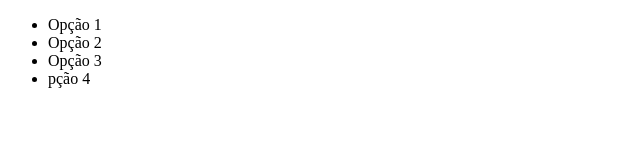
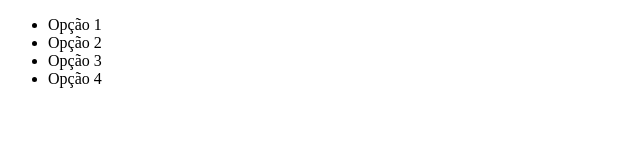
Before and after one commit to L4nex/alura-git, a plain HTML site: page index.html in a window 1280 px wide. Shown: the full height of the page, 0-640 px from the left. Drawn offline with Linux system fonts and the light colour scheme.

Commit message:
Reversão da modificação

```diff
--- a/index.html
+++ b/index.html
@@ -11,7 +11,7 @@
         <li>Opção 1</li>
         <li>Opção 2</li>
         <li>Opção 3</li>
-        <li>pção 4</li>
+        <li>Opção 4</li>
     </ul>
 
 </body>
```
